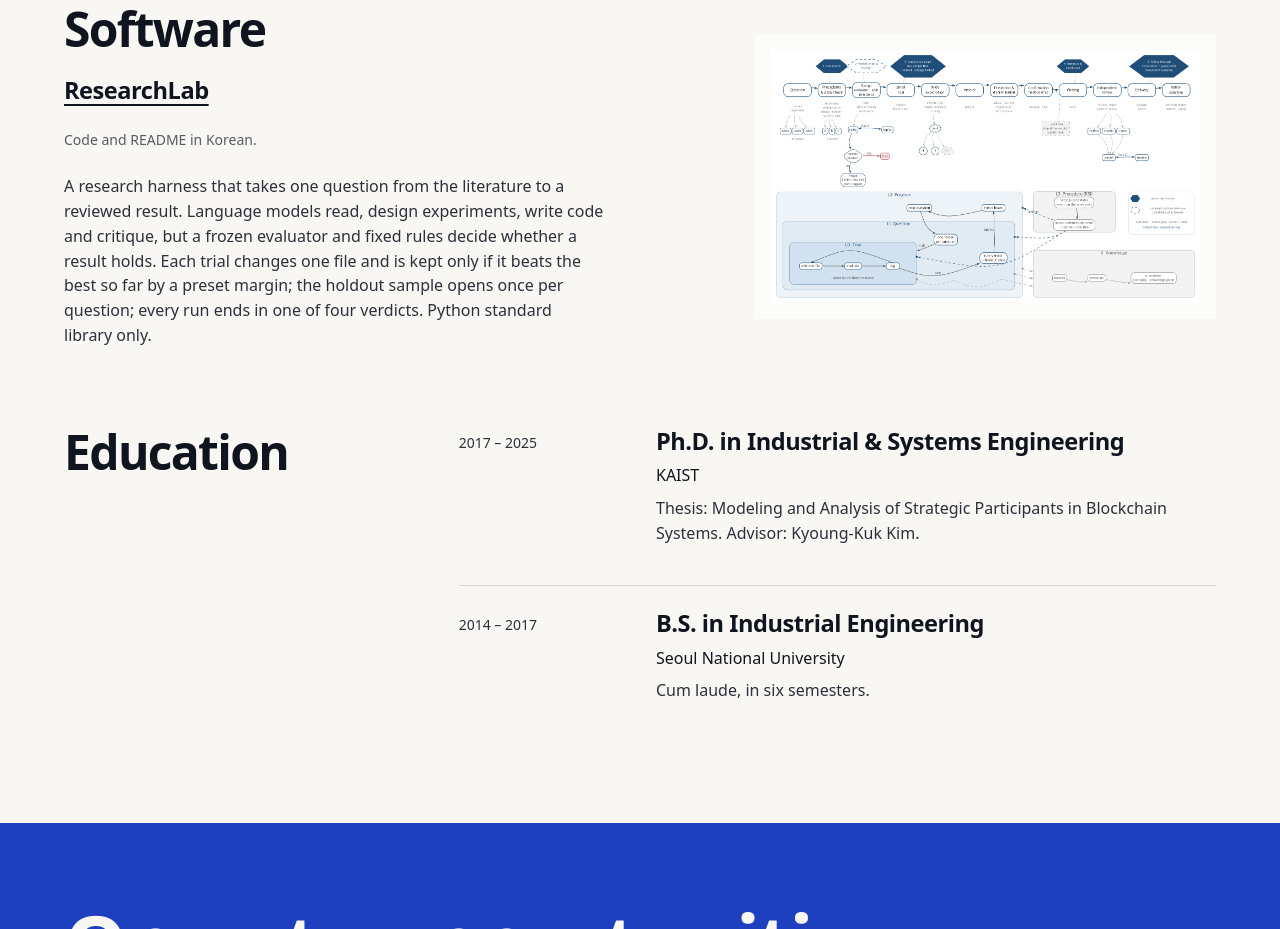
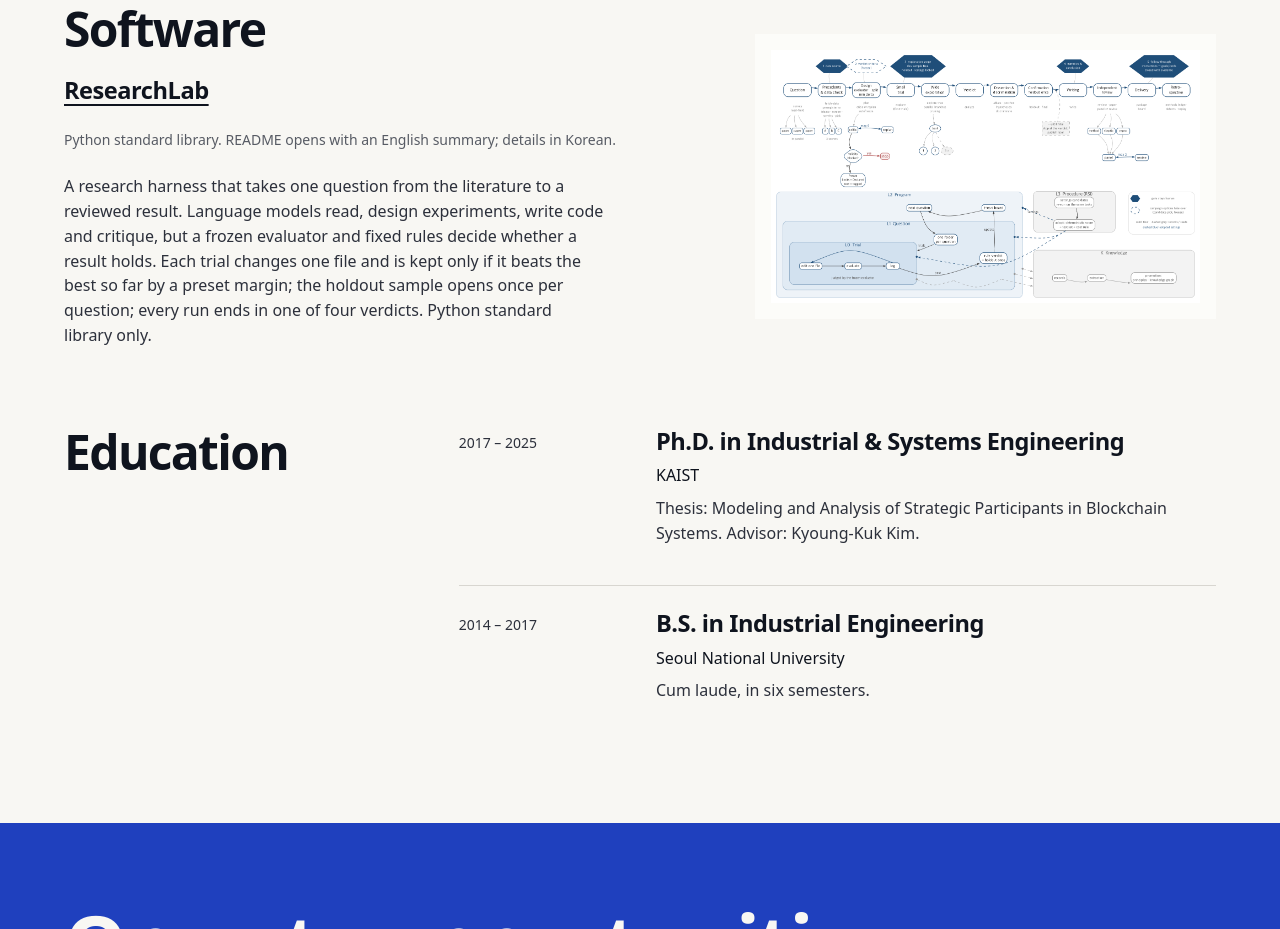
Before and after one commit to properitas95/properitas95.github.io, a plain HTML site: page index.html in a window 1280 px wide. Shown: the part 4900-5829 px from the top of the page. Drawn offline with Linux system fonts and the light colour scheme; a web font is replaced by a local one.

Commit message:
Software note: README has an English summary
Co-Authored-By: Claude Opus 5.5 <noreply@anthropic.com>

```diff
--- a/index.html
+++ b/index.html
@@ -504,7 +504,7 @@ svg { display: block; }
     <div class="text">
       <h2 id="h-soft">Software</h2>
       <h3><a href="https://github.com/properitas95/researchlab-public">ResearchLab</a></h3>
-      <p class="note">Code and README in Korean.</p>
+      <p class="note">Python standard library. README opens with an English summary; details in Korean.</p>
       <p>A research harness that takes one question from the literature to a reviewed result. Language models read, design experiments, write code and critique, but a frozen evaluator and fixed rules decide whether a result holds. Each trial changes one file and is kept only if it beats the best so far by a preset margin; the holdout sample opens once per question; every run ends in one of four verdicts. Python standard library only.</p>
     </div>
     <figure>
```
